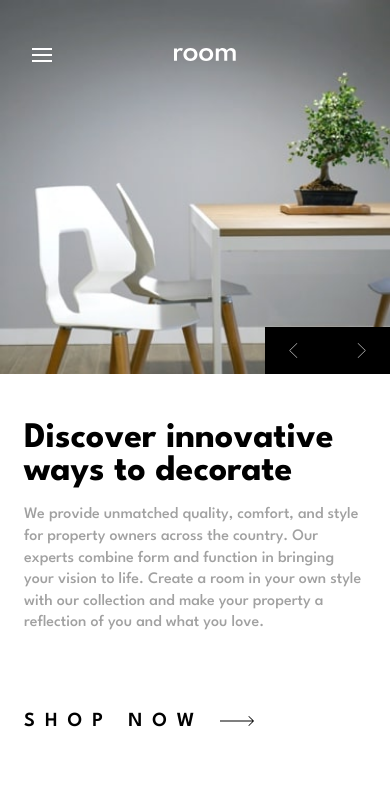
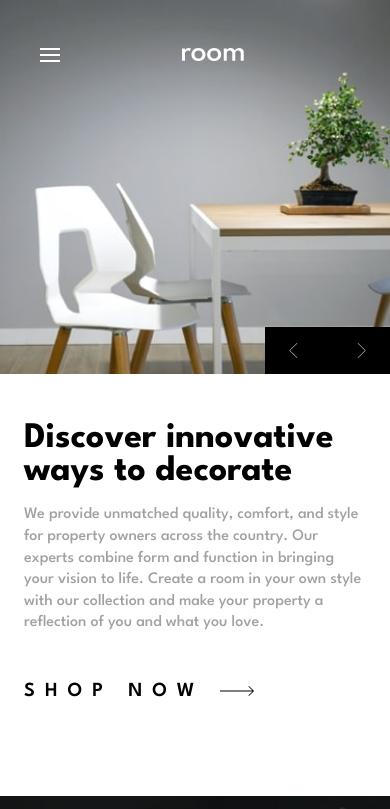
Before and after one commit to Jakelanghel/room-homepage, a React (Vite) app: page / in a window 390 px wide. Shown: the top 809 px of the page. Built offline with nearby package versions, Linux system fonts and the light colour scheme.

Commit message:
worked on media queries

```diff
--- a/src/components/hero/Hero.Styled.js
+++ b/src/components/hero/Hero.Styled.js
@@ -45,4 +45,10 @@ export const StyledHero = styled.main`
       margin: 2rem 0;
     }
   }
+
+  @media screen and (min-width: 1400px) {
+    .container-copy {
+      padding: 8rem 5rem;
+    }
+  }
 `;
--- a/src/components/nav/Nav.Styled.js
+++ b/src/components/nav/Nav.Styled.js
@@ -3,7 +3,8 @@ import styled from "styled-components";
 export const StyledNav = styled.nav`
   width: 100%;
   display: flex;
-  padding: 3rem 2rem;
+  align-items: center;
+  padding: 2rem;
 
   .desktop-menu {
     display: none;
@@ -28,8 +29,9 @@ export const StyledNav = styled.nav`
 
   .container-flex {
     display: flex;
+    gap: 0.5rem;
     justify-content: space-between;
-    padding: 3rem 2rem;
+    padding: 2rem 1rem;
     background-color: var(--white);
   }
 
@@ -38,10 +40,20 @@ export const StyledNav = styled.nav`
     gap: 1.25rem;
   }
 
+  img,
+  a {
+    padding: 1rem 0.5rem;
+  }
+
   a {
     text-decoration: none;
     font-size: 1rem;
     font-weight: 700;
+    border-bottom: solid 2px transparent;
+  }
+
+  a:hover {
+    border-bottom: solid 2px var(--white);
   }
 
   img,
@@ -54,6 +66,10 @@ export const StyledNav = styled.nav`
       display: none;
     }
 
+    .logo {
+      width: 75px;
+    }
+
     .container-logo {
       margin: 0;
     }
@@ -62,6 +78,15 @@ export const StyledNav = styled.nav`
       display: flex;
       gap: 2rem;
       margin-left: 5rem;
+
+      a {
+        font-size: 1.15rem;
+        color: var(--white);
+      }
     }
   }
+
+  @media screen and (min-width: 1100px) {
+    padding: 4rem 3.5rem;
+  }
 `;
--- a/src/components/shared/ContainerCopy.js
+++ b/src/components/shared/ContainerCopy.js
@@ -2,6 +2,7 @@ import styled from "styled-components";
 
 export const StyledContainerCopy = styled.div`
   padding: 3rem 1.5rem;
+  max-width: 1000px;
 
   h1,
   h2 {
@@ -21,9 +22,20 @@ export const StyledContainerCopy = styled.div`
   }
 
   p {
-    min-height: 160px;
     font-size: 1rem;
     line-height: 1.35rem;
     color: var(--dark-gray);
   }
+
+  @media screen and (min-width: 1400px) {
+    h1 {
+      font-size: 2.75rem;
+      max-width: 400px;
+    }
+
+    p {
+      font-size: 1.2rem;
+      line-height: 1.75rem;
+    }
+  }
 `;
```
